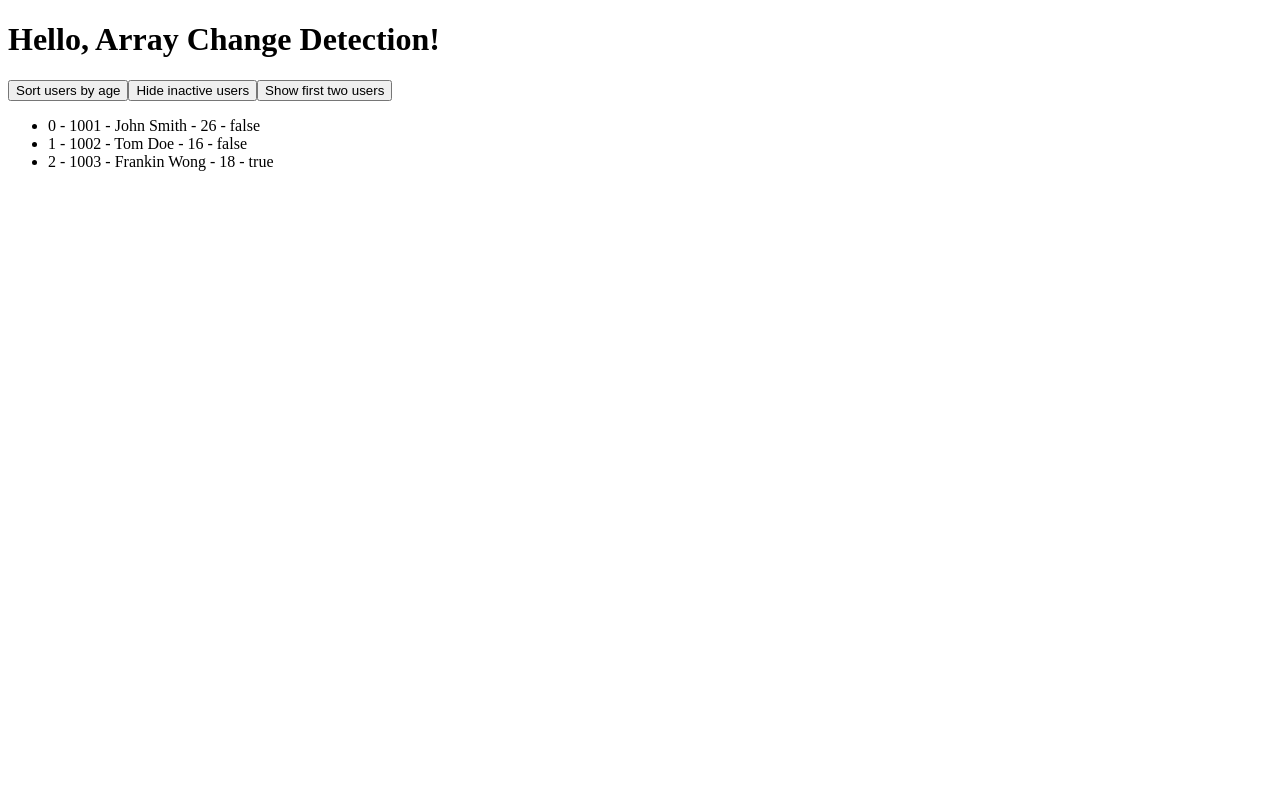
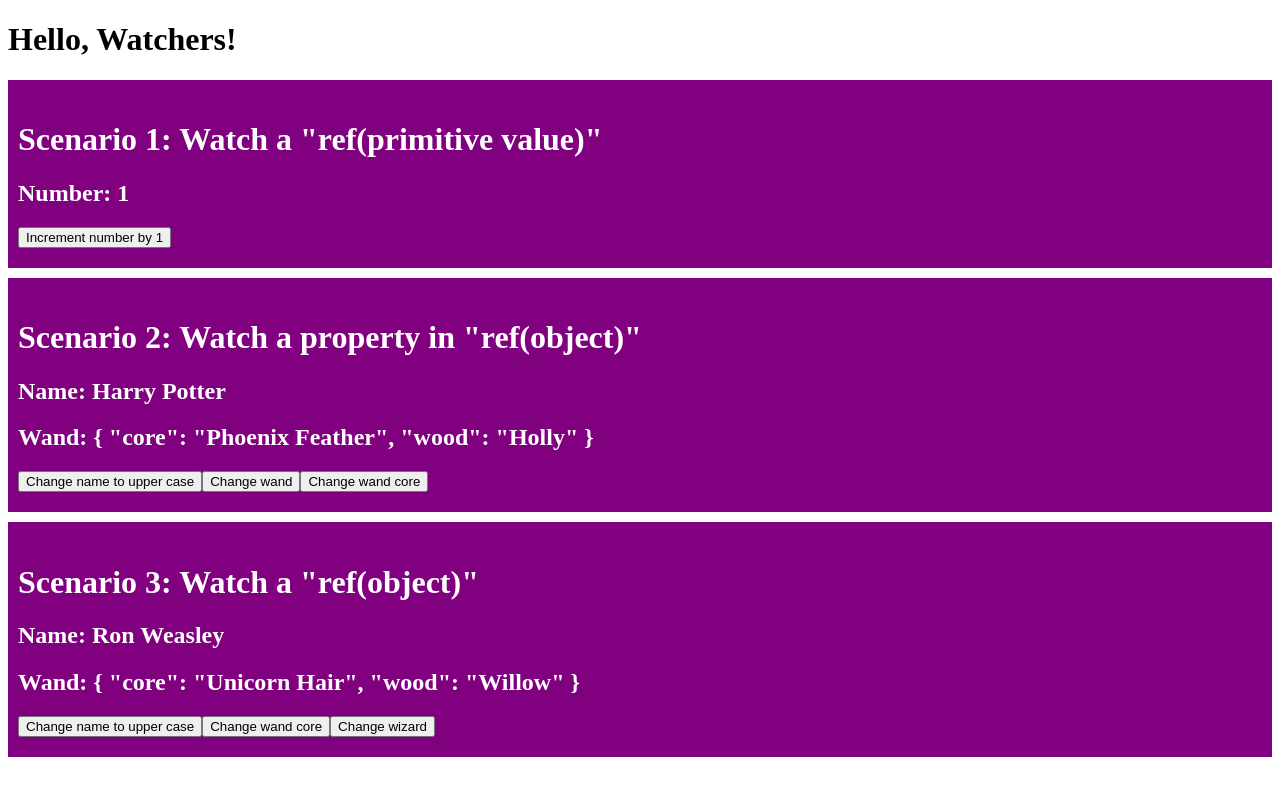
Before and after one commit to whitneyakred/learn-vue-3-with-bingyang, a Vue app: page / in a window 1280 px wide. Shown: the top 796 px of the page. Built offline with nearby package versions, Linux system fonts and the light colour scheme.

Commit message:
watchers

```diff
--- a/src/App.vue
+++ b/src/App.vue
@@ -1,42 +1,149 @@
 <template>
   <h1>{{ message }}</h1>
-  <button @click="sortUsersByAge">Sort users by age</button>
-  <button @click="hideInactiveUsers">Hide inactive users</button>
-  <button @click="showFirstTwoUsers">Show first two users</button>
-  <ul>
-    <li v-for="(user, index) in users" :key="user.id">
-      {{ index }} - {{ user.id }} - {{ user.name }} - {{ user.age }} -
-      {{ user.isActive }}
-    </li>
-  </ul>
+
+  <div class="card">
+    <h1>Scenario 1: Watch a "ref(primitive value)"</h1>
+    <h2>Number: {{ number }}</h2>
+    <button @click="number++">Increment number by 1</button>
+  </div>
+
+
+  <div class="card">
+    <h1>Scenario 2: Watch a property in "ref(object)"</h1>
+    <h2>Name: {{ wizard1.name }}</h2>
+    <h2>Wand: {{ wizard1.wand }}</h2>
+
+    <button @click="wizard1.name =wizard1.name.toUpperCase()">
+      Change name to upper case
+    </button>
+
+    <button @click="changeWizard1Wand">Change wand</button>
+
+    <button @click="wizard1.wand.core ='Unicorn Hair'">
+      Change wand core
+    </button>
+  </div>
+
+  <div class="card">
+    <h1>Scenario 3: Watch a "ref(object)"</h1>
+    <h2>Name: {{ wizard2.name }}</h2>
+    <h2>Wand: {{ wizard2.wand }}</h2>
+
+    <button @click="wizard2.name =wizard2.name.toUpperCase()">
+      Change name to upper case
+    </button>
+
+    <button @click="wizard2.wand.core ='Phoenix Feather'">
+      Change wand core
+    </button>
+
+    <button @click="changeWizard">Change wizard</button>
+  </div>
 </template>
 
+<script setup>
+import { ref, watch } from 'vue'
 
-<script setup>
-import { ref } from 'vue'
+let message =ref('Hello, Watchers!')
 
-let message =ref('Hello, Array Change Detection!')
+let number =ref(1)
+const stopWatch =watch(number, (newValue, oldValue) => {
+  console.log(
+    'Watch a ref(primitive value): number changes',
+    newValue,
+    oldValue
+  )
+  if (newValue >=5) {
+    stopWatch()
+  }
+}, {immediate:true})
 
-const users =ref([
-  { id: 1001, name: 'John Smith', age: 26, isActive: false },
-  { id: 1002, name: 'Tom Doe', age: 16, isActive: false },
-  { id: 1003, name: 'Frankin Wong', age: 18, isActive: true }
-])
+let wizard1 =ref({
+  id: 1001,
+  name: 'Harry Potter',
+  house: 'Gryffindor',
+  age: 17,
+  wand: {
+    core: 'Phoenix Feather',
+    wood: 'Holly'
+  }
+})
 
-function sortUsersByAge() {
-  users.value.sort((a, b) => a.age - b.age)
+function changeWizard1Wand() {
+  wizard1.value.wand = {
+    core: 'Dragon Heartstring',
+    wood: 'Vine'
+  }
 }
-function hideInactiveUsers() {
-  users.value =users.value.filter((user) => user.isActive)
+
+watch(() => wizard1.value.name,(newValue, oldValue) => {
+    console.log(
+      'Watch a property in a ref(object): wizard1 name changes',
+      newValue,
+      oldValue
+    )
+  }
+)
+watch(() => wizard1.value.wand,(newValue, oldValue) => {
+    console.log(
+      'Watch a property in a ref(object): wizard1 wand changes',
+      newValue,
+      oldValue
+    )
+  },
+  { deep: true }
+)
+
+let wizard2 =ref({
+  id: 1003,
+  name: 'Ron Weasley',
+  house: 'Gryffindor',
+  age: 17,
+  wand: {
+    core: 'Unicorn Hair',
+    wood: 'Willow'
+  }
+})
+
+function changeWizard() {
+  wizard2.value = {
+    id: 1002,
+    name: 'Hermione Granger',
+    house: 'Gryffindor',
+    age: 17,
+    wand: {
+      core: 'Dragon Heartstring',
+      wood: 'Vine'
+    }
+  }
 }
-function showFirstTwoUsers() {
-  users.value =users.value.slice(0, 2)
-}
+
+watch(
+  wizard2,
+  (newValue, oldValue) => {
+    console.log('Watch a ref(object): wizard2 changes', newValue, oldValue)
+  },
+  { deep: true }
+)
+
+watch(
+  [number, () => wizard1.value.name, wizard2],
+  (newValue, oldValue) => {
+    console.log(
+      'Watch an array of ref(primitive value), a property of a ref(object), and a ref(object)'
+    )
+  },
+  {
+    deep: true
+  }
+)
 </script>
 
 <style scoped>
-.inactive {
-  color: red;
-  text-decoration: line-through;
+.card {
+  background-color: purple;
+  color: white;
+  padding: 20px 10px;
+  margin-bottom: 10px;
 }
 </style>
```
